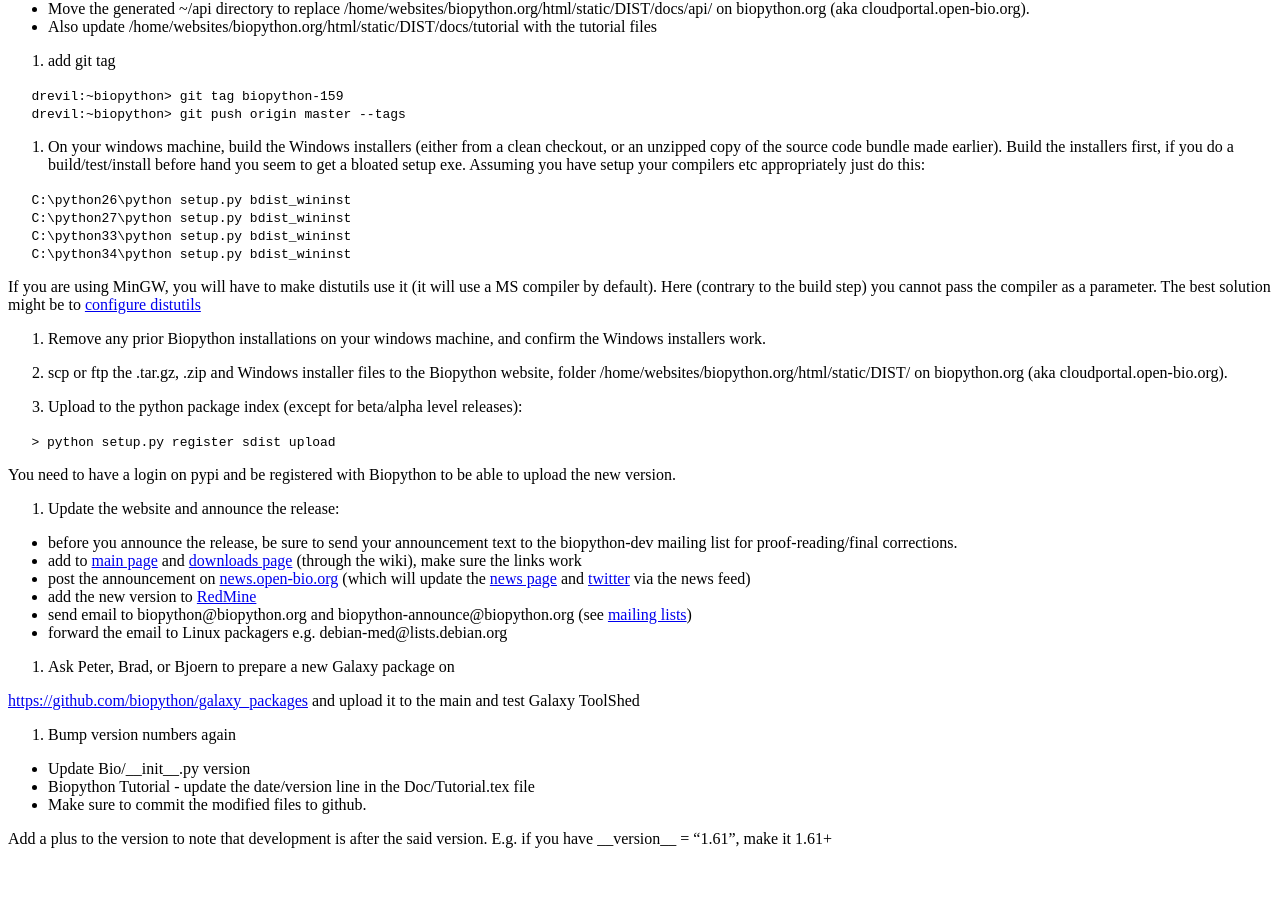
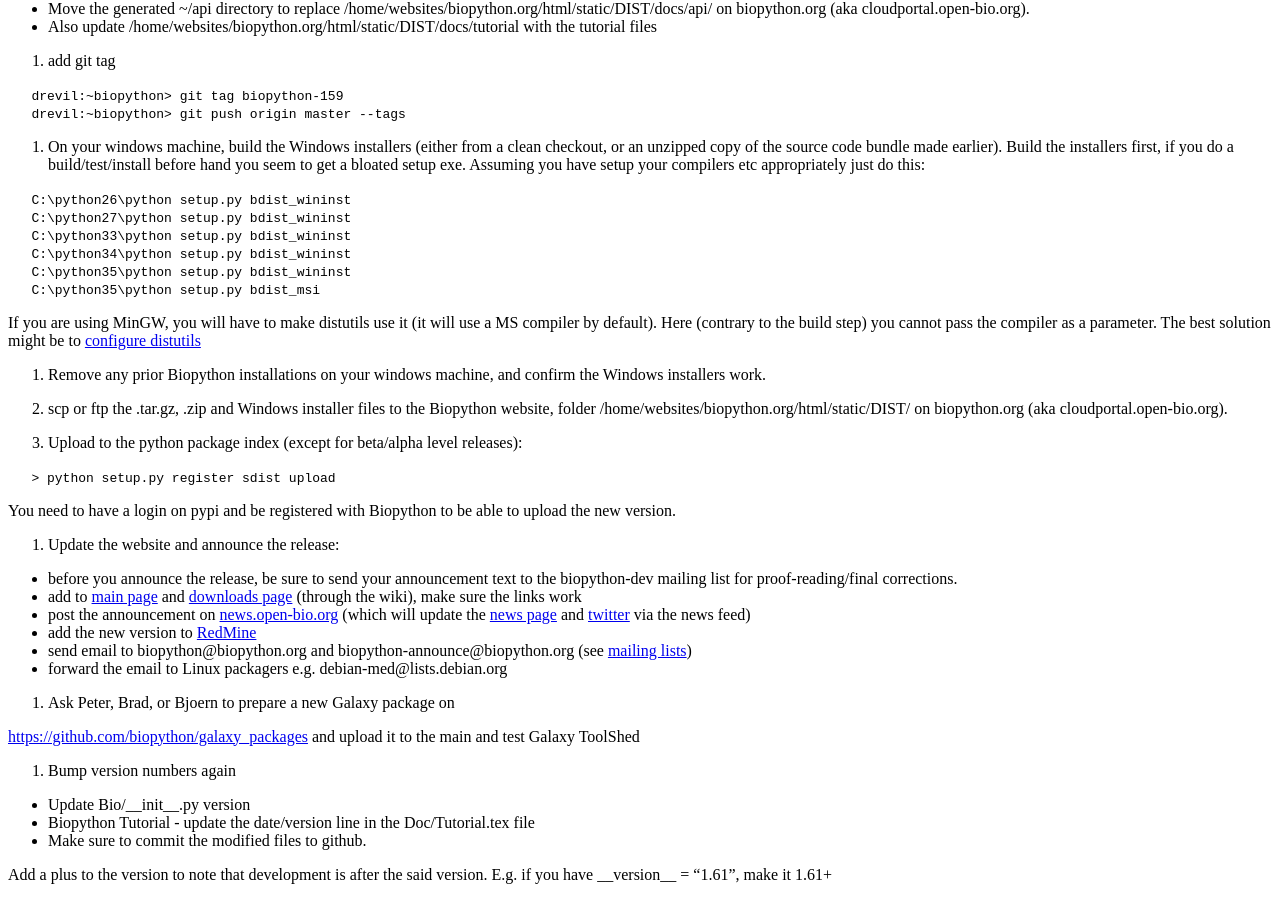
Before and after one commit to biopython/biopython.github.io, a Jekyll site: the page built from wiki/Building_a_release.md, in a window 1280 px wide and 900 px high, scrolled down 2230 px. Built offline with Jekyll 4.4.1, drawn with Linux system fonts in a browser that asks for light colours; before the commit the page ends 3094 px from its top, so only the background shows below that.

Commit message:
/* The instructions proper */ Python 3.5 windows installers

```diff
--- a/wiki/Building_a_release.md
+++ b/wiki/Building_a_release.md
@@ -168,6 +168,8 @@ your compilers etc appropriately just do this:
 `   C:\python27\python setup.py bdist_wininst`
 `   C:\python33\python setup.py bdist_wininst`
 `   C:\python34\python setup.py bdist_wininst`
+`   C:\python35\python setup.py bdist_wininst`
+`   C:\python35\python setup.py bdist_msi`
 
 If you are using MinGW, you will have to make distutils use it (it will
 use a MS compiler by default). Here (contrary to the build step) you
```
Also changed, not shown: 1 other file.
